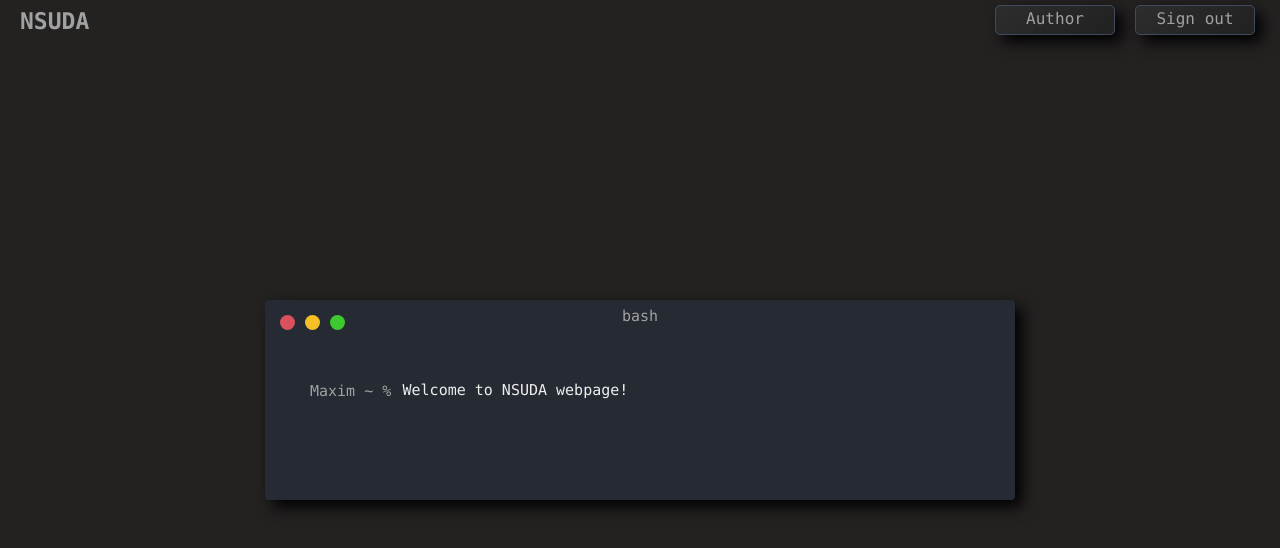
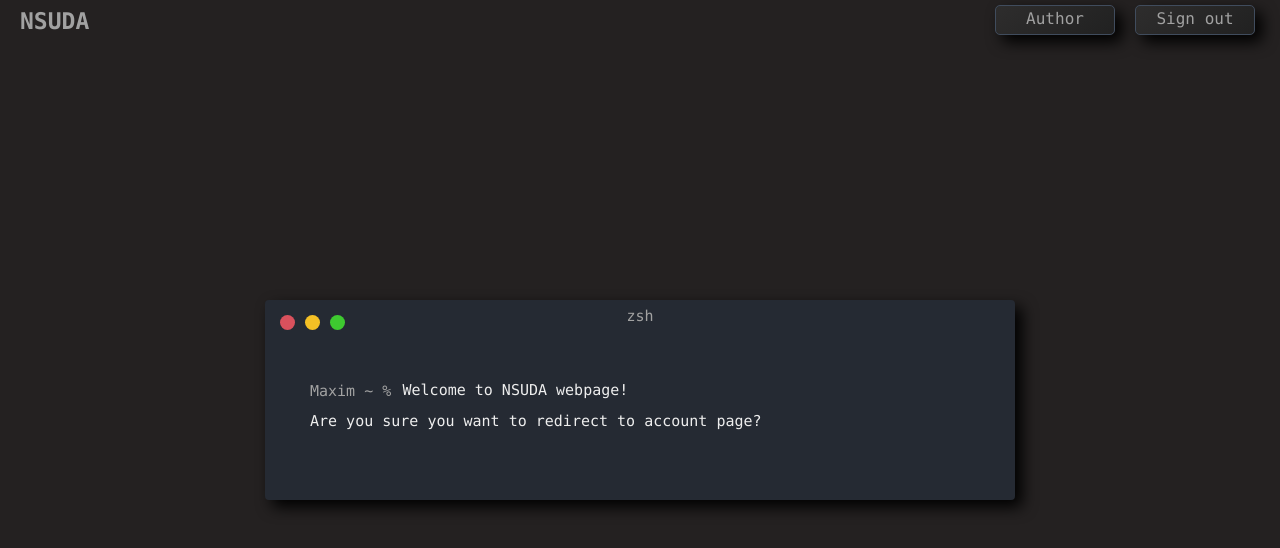
Before and after one commit to infanasotku/NSUDA-deprecated-, a Vue app in the folder src/view/: page / in a window 1280 px wide. Shown: the top 548 px of the page. Built offline with nearby package versions, Linux system fonts and the light colour scheme; what @highlightjs/vue-plugin would draw is missing.

Commit message:
Corrected animation/Added content to terminal

```diff
--- a/src/view/src/pages/MainPage.vue
+++ b/src/view/src/pages/MainPage.vue
@@ -78,10 +78,20 @@
                 v-show="isAuthGreetings"
                 >
                     <span
-                    typeDelay="50"
+                    data-ty-typeDelay="100"
                     data-ty="input"
                     :data-ty-prompt="'' + authStore.userModel.name + ' ~ %'"
                     >Welcome to NSUDA webpage!</span>
+                    <span
+                    data-ty="output"
+                    data-ty-typeDelay="50"
+                    >Are you sure you want to redirect to account page?</span>
+                    <span
+                    data-ty-typeDelay="1000"
+                    data-ty="input"
+                    data-ty-prompt="(y/n)"
+                    >y</span>
+
                 </div>
             </transition>
         </div>
--- a/src/view/src/static/css/termynal.css
+++ b/src/view/src/static/css/termynal.css
@@ -44,7 +44,7 @@
 }
 
 [data-termynal]:after {
-    content: 'bash';
+    content: 'zsh';
     position: absolute;
     color: var(--color-text-subtle);
     top: 5px;
--- a/src/view/src/static/js/termynal.js
+++ b/src/view/src/static/js/termynal.js
@@ -98,14 +98,19 @@ export class Termynal {
         await this._wait(this.startDelay);
         //this.addFinish()
 
+        let step = 0
         for (let line of this.lines) {
+            step += 1
             const type = line.getAttribute(this.pfx);
             const delay = line.getAttribute(`${this.pfx}-delay`) || this.lineDelay;
 
             if (type == 'input') {
                 line.setAttribute(`${this.pfx}-cursor`, this.cursor);
                 await this.type(line);
-                //await this._wait(delay);
+                if (step < this.lines.length)
+                {
+                    await this._wait(delay);
+                }
             }
 
             else if (type == 'progress') {
```
